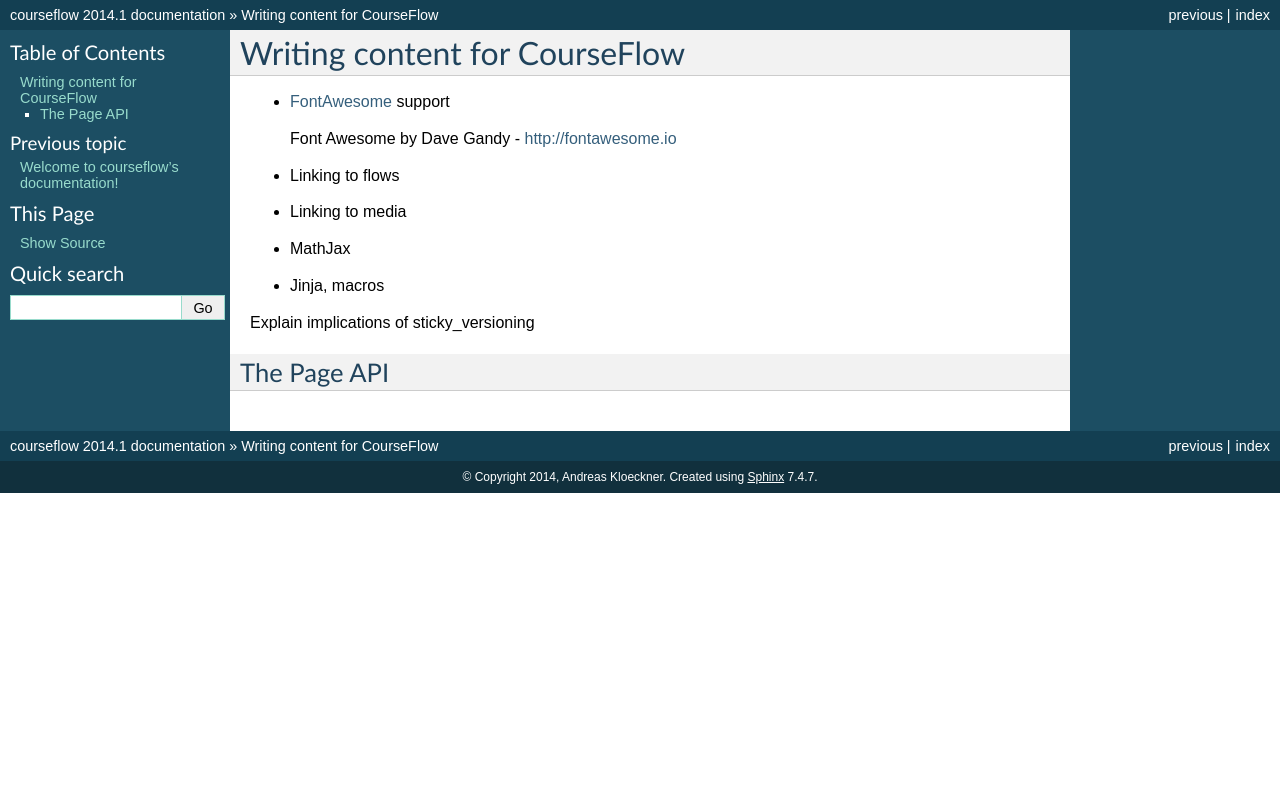
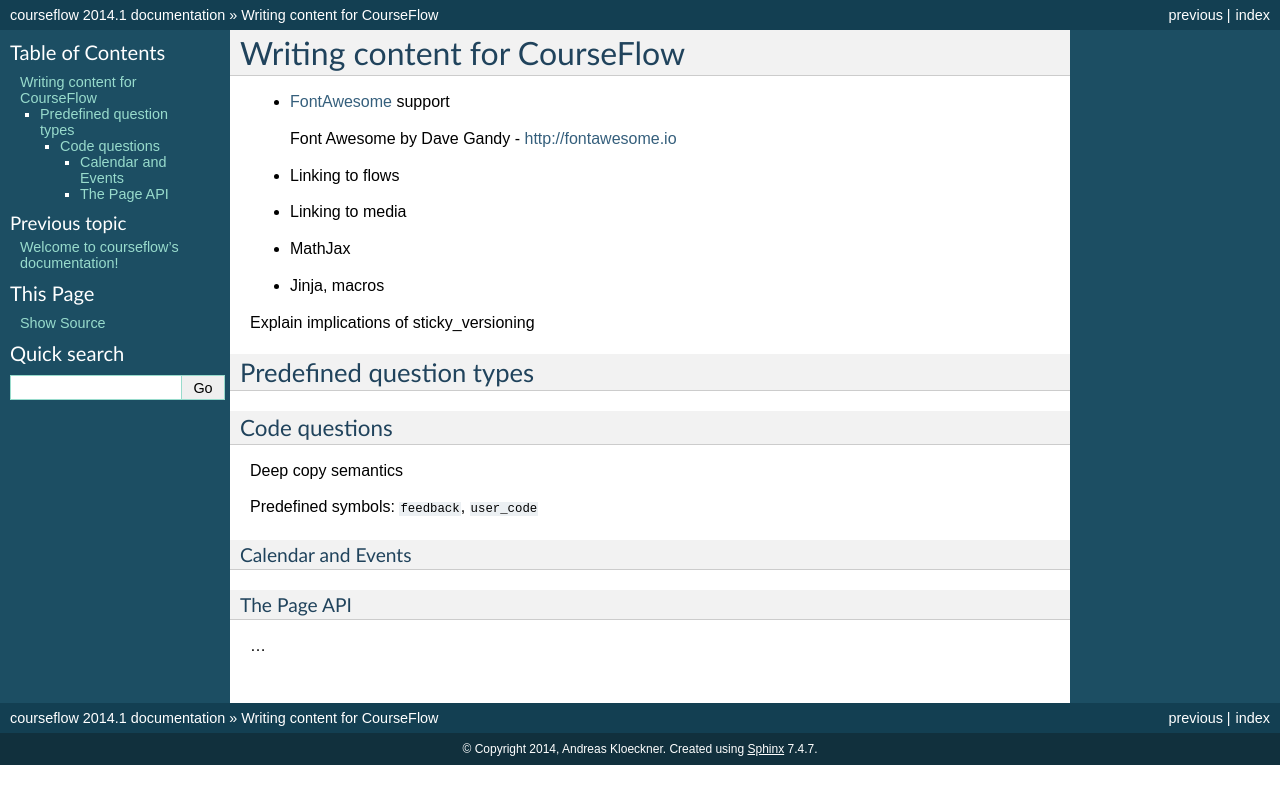
Before and after one commit to inducer/relate, a Sphinx documentation site: the page built from doc/content.rst, in a window 1280 px wide. Shown: the top 804 px of the page. Built offline with Sphinx 7.4.7, drawn with Linux system fonts in a browser that asks for light colours.

Commit message:
More doc reminders

```diff
--- a/doc/content.rst
+++ b/doc/content.rst
@@ -12,5 +12,21 @@ Writing content for CourseFlow
 
 Explain implications of sticky_versioning
 
+Predefined question types
+^^^^^^^^^^^^^^^^^^^^^^^^^
+
+Code questions
+##############
+
+Deep copy semantics
+
+Predefined symbols: ``feedback``, ``user_code``
+
+
+Calendar and Events
+-------------------
+
 The Page API
 ------------
+
+...
```
